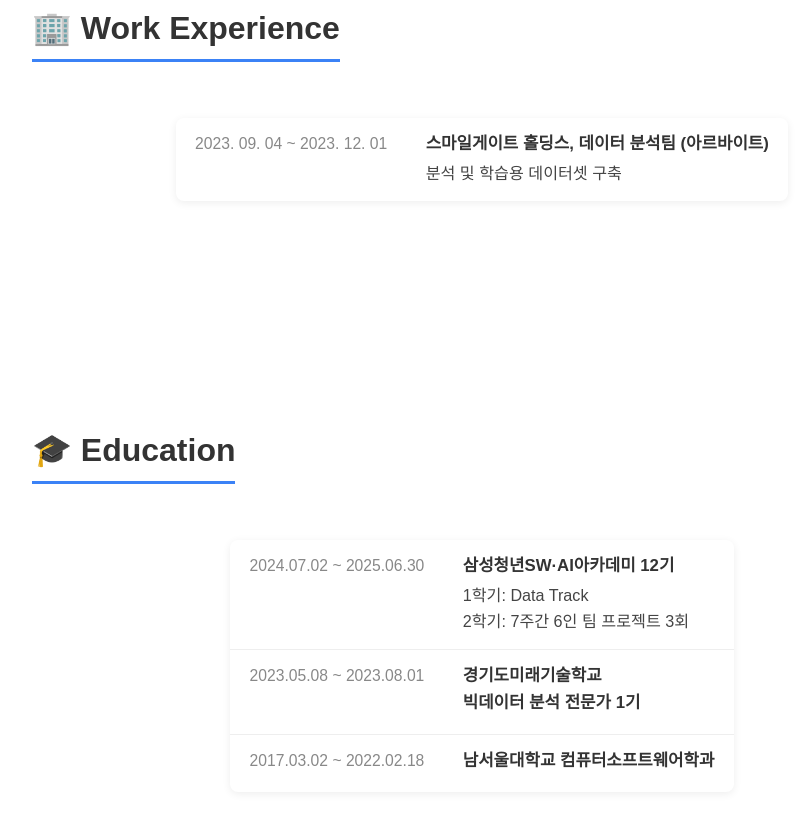
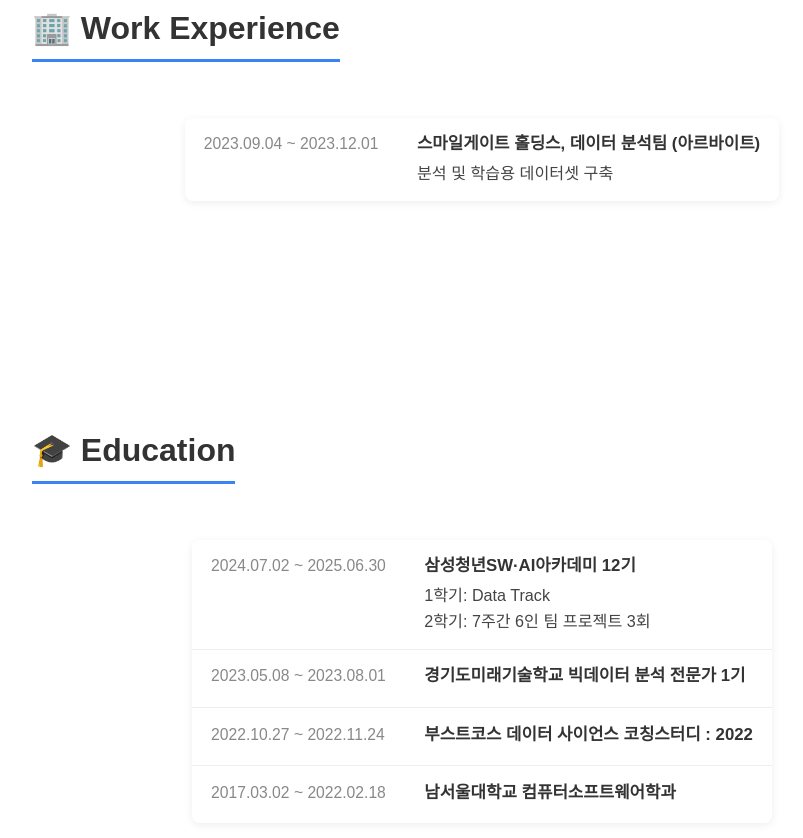
Before and after one commit to uubinn0/uubinn0.github.io, a plain HTML site: page index.html in a window 1280 px wide. Shown: the part 4289-5127 px from the top of the page, without its empty margins (158-961 px from the left). Drawn offline with Linux system fonts and the light colour scheme.

Commit message:
Update: index.html

```diff
--- a/index.html
+++ b/index.html
@@ -581,7 +581,7 @@
         <table class="work-table">
           <tbody>
             <tr>
-              <td class="work-period">2023. 09. 04 ~ 2023. 12. 01</td>
+              <td class="work-period">2023.09.04 ~ 2023.12.01</td>
               <td>
                 <div class="work-place">스마일게이트 홀딩스, 데이터 분석팀 (아르바이트)</div>
                 <div class="work-desc">분석 및 학습용 데이터셋 구축</div>
@@ -610,7 +610,14 @@
             <tr>
               <td class="edu-period">2023.05.08 ~ 2023.08.01</td>
               <td>
-                <div class="edu-school">경기도미래기술학교 </br> 빅데이터 분석 전문가 1기</div>
+                <div class="edu-school">경기도미래기술학교 빅데이터 분석 전문가 1기</div>
+                <div class="edu-desc"></div>
+              </td>
+            </tr>
+            <tr>
+              <td class="edu-period">2022.10.27 ~ 2022.11.24</td>
+              <td>
+                <div class="edu-school">부스트코스 데이터 사이언스 코칭스터디 : 2022</div>
                 <div class="edu-desc"></div>
               </td>
             </tr>
```
